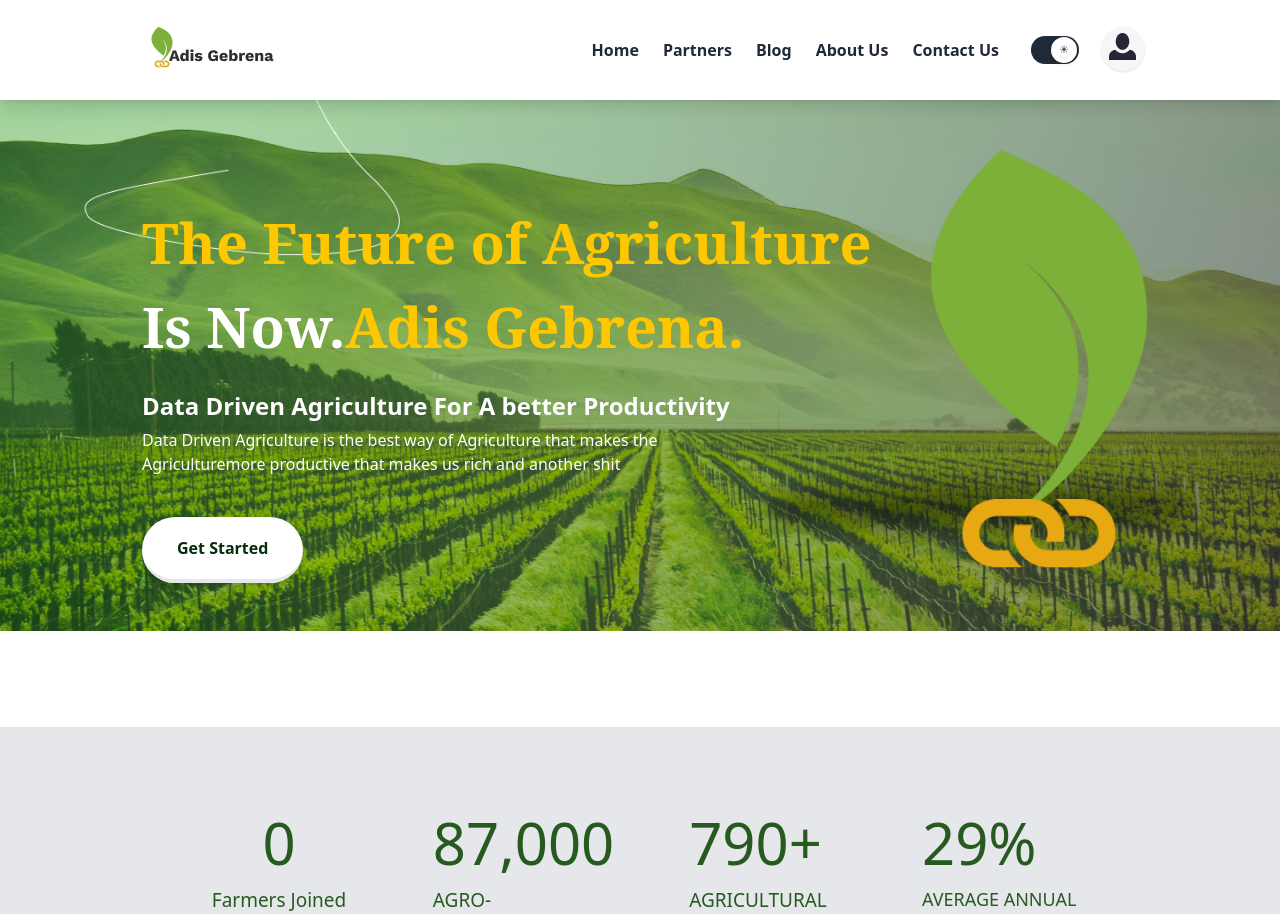
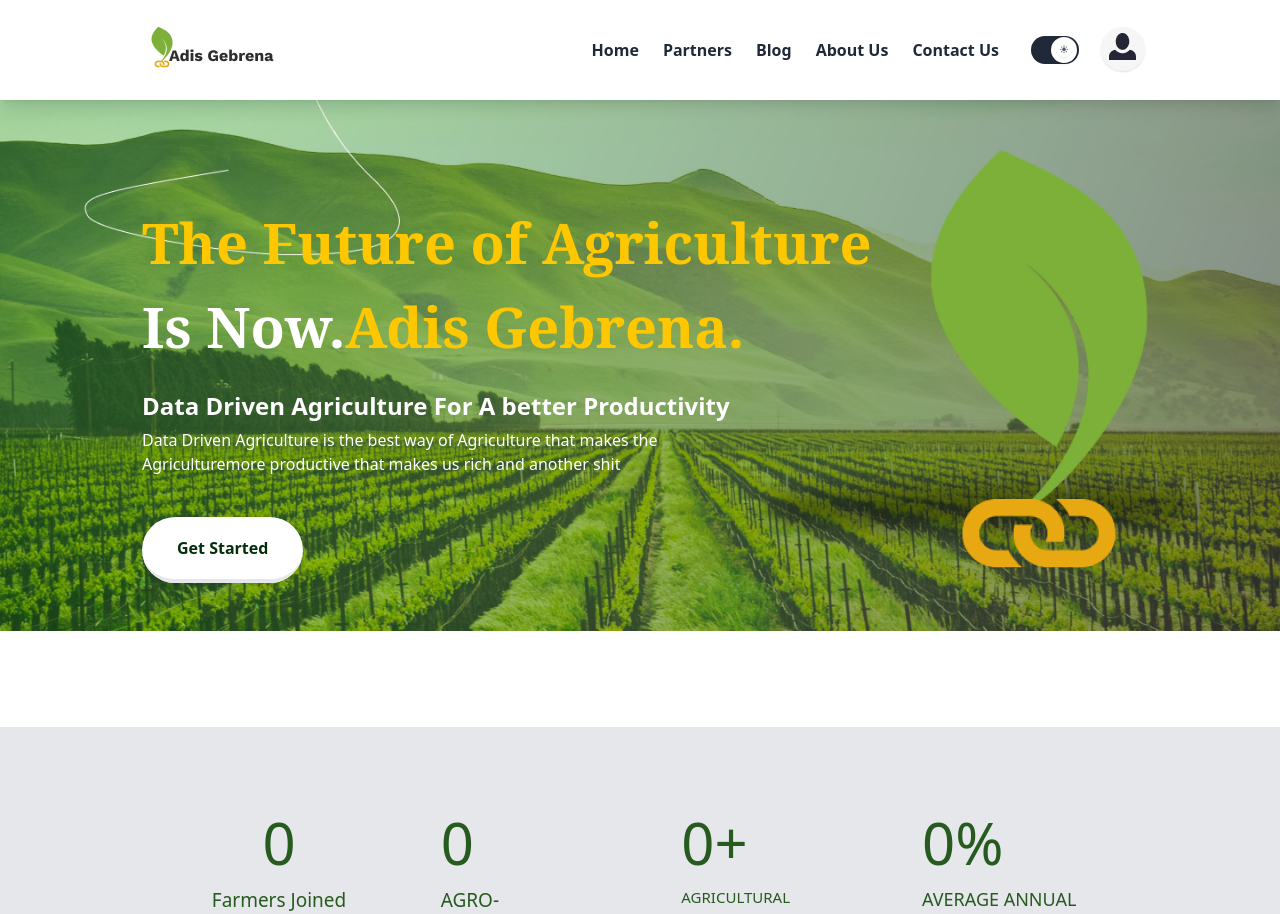
Before and after one commit to nand-n/agriconn, a React (Create React App) app: page / in a window 1280 px wide. Shown: the top 914 px of the page. Built offline with nearby package versions, Linux system fonts and the light colour scheme; no server answers.

Commit message:
changed the conter

```diff
--- a/src/Components/Header/header.jsx
+++ b/src/Components/Header/header.jsx
@@ -56,7 +56,7 @@ function Header() {
         </Link>
         <Link
           className="text-gray-800 font-bold mx-3 hidden sm:block"
-          to="/blog"
+          to="/partners"
         >
           Blog
         </Link>
--- a/src/Components/Home/home.jsx
+++ b/src/Components/Home/home.jsx
@@ -208,17 +208,17 @@ function Home() {
             <p className='text-[#265A1F] max-w-[158px] text-center text-[19px]'>Farmers Joined And Impacted</p>
           </div>
           <div className="items-center">
-            <p className='text-[#265A1F] max-w-[200px] text-[58px]'>87,000</p>
+            <p className='text-[#265A1F] max-w-[200px] text-[58px]'>0</p>
             <p className='text-[#265A1F] max-w-[158px] text-[19px]'>AGRO-BUSINESSES
 HELPED</p>
           </div>
-          <div className="">
-            <p className='text-[#265A1F] max-w-[200px] text-[58px]'>790+</p>
-            <p className='text-[#265A1F] max-w-[158px] text-[19px]'>AGRICULTURAL
+          <div className="items-center">
+            <p className='text-[#265A1F] max-w-[200px] text-[58px]'>0+</p>
+            <p className='text-[#265A1F] max-w-[158px] text-[15px]'>AGRICULTURAL
 COMMUNITY CREATED</p>
           </div>
           <div className="">
-            <p className='text-[#265A1F] max-w-[200px] text-[58px]'>29%</p>
+            <p className='text-[#265A1F] max-w-[200px] text-[58px]'>0%</p>
             <p className='text-[#265A1F] max-w-[158px] text-[18px]'>AVERAGE ANNUAL INCREASE
 IN FARMER’S INCOME</p>
           </div>
```
